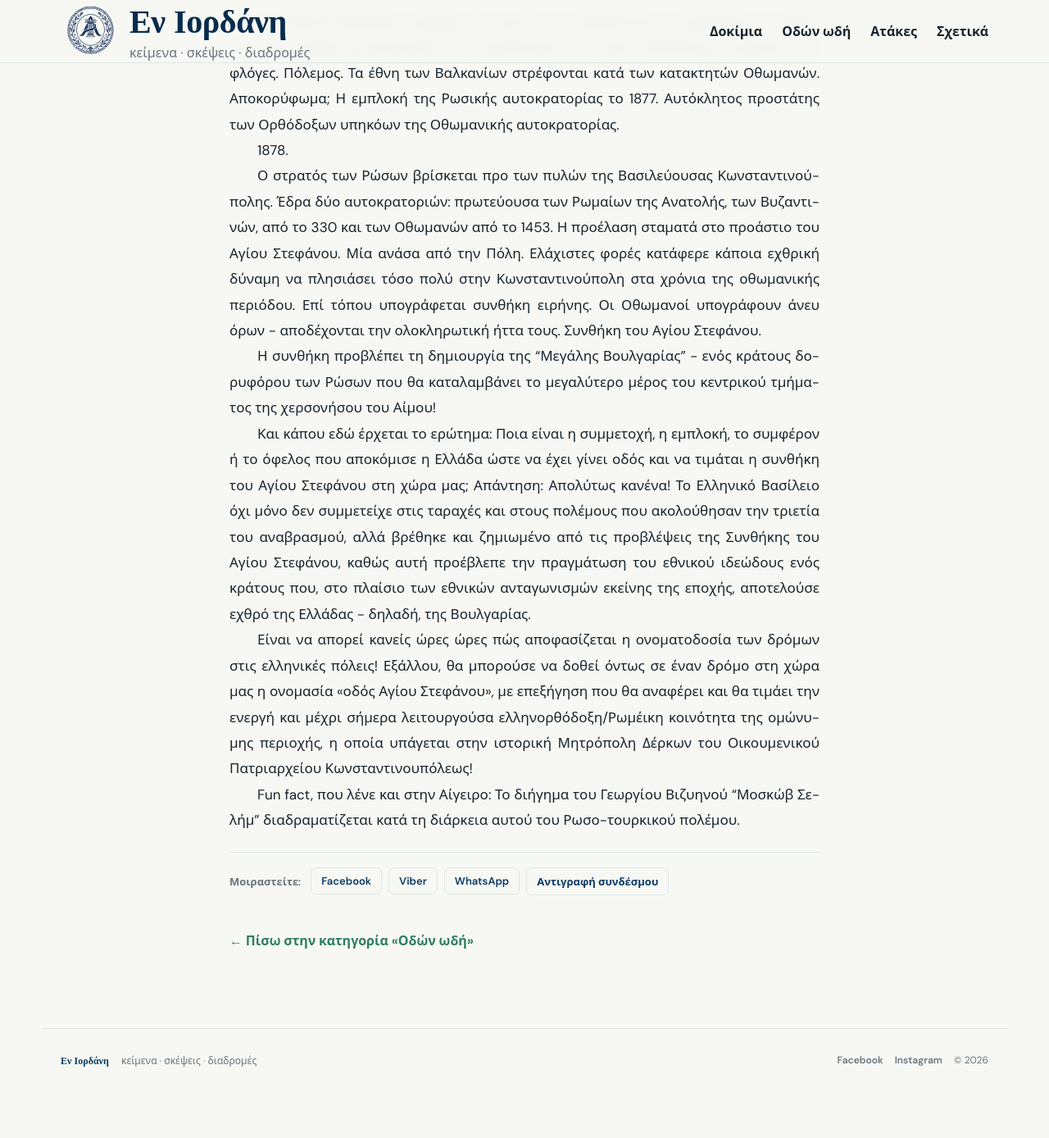
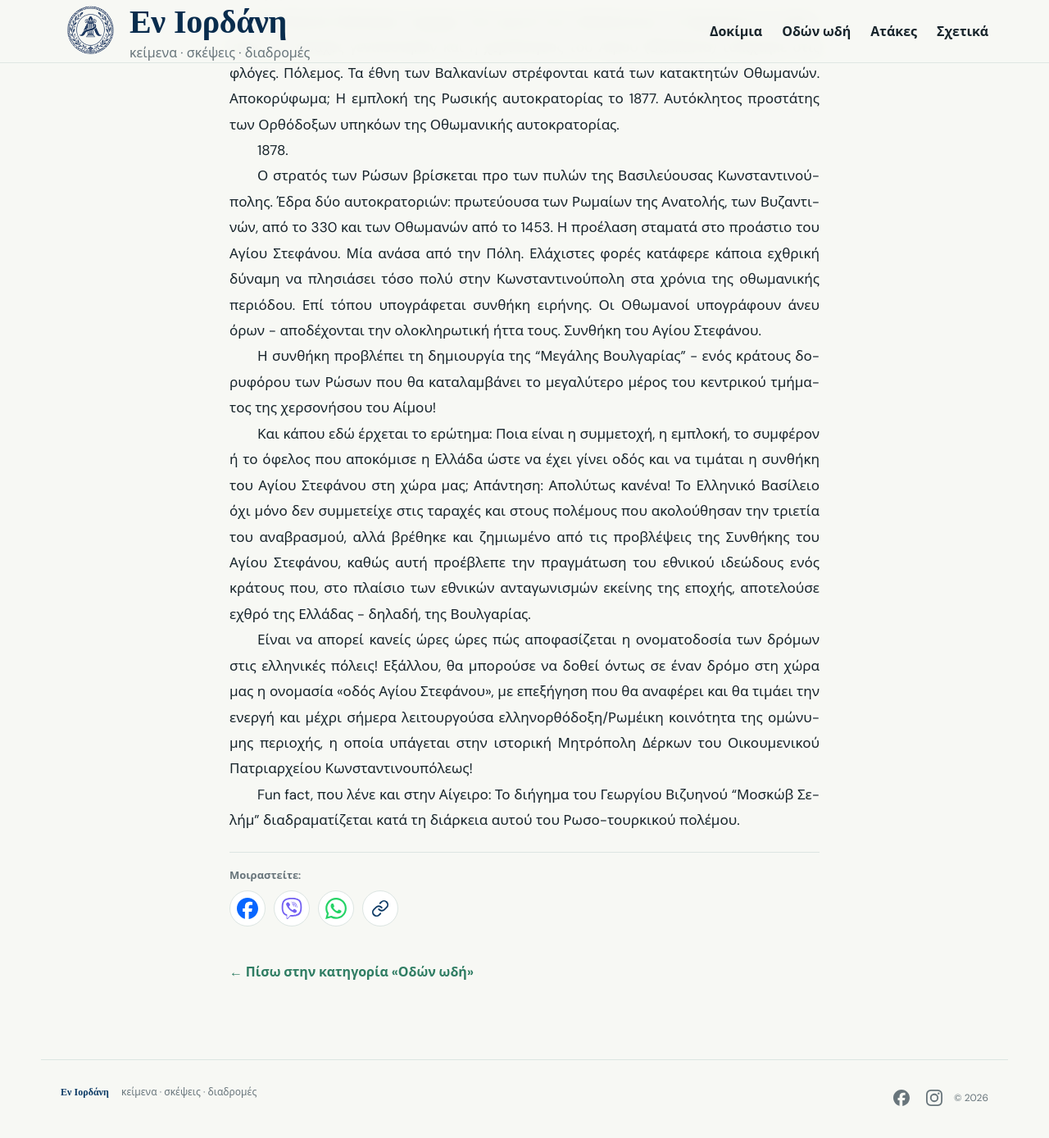
Before and after one commit to a-thrax/a-thrax.github.io, a Jekyll site: the page built from _posts/2026-10-28-odos-agiou-stefanou-komotini-nai-alla-giati.md, in a window 1280 px wide and 1400 px high, scrolled down 893 px. Shown: the top 1388 px of the window at 82% size. Built offline with Jekyll 4.4.1, drawn with Linux system fonts in a browser that asks for light colours; before the commit the page ends 2240 px from its top, so only the background shows below that.

Commit message:
Replace share and footer text links with icons
Share bar: brand-coloured Facebook/Viber/WhatsApp logos and native
share/copy icons in 44px circles, so the row fits on one line on
phones. Copy button only shows when the clipboard API is available
and swaps to a check icon instead of changing its text.

Footer: monochrome Facebook/Instagram icons, and the footer stacks
vertically below 520px.

Icons from Simple Icons (CC0) and Lucide (ISC), inlined via
_includes/icons.

Co-Authored-By: Claude Opus 5.5 <noreply@anthropic.com>

```diff
--- a/_includes/footer.html
+++ b/_includes/footer.html
@@ -5,7 +5,13 @@
     </div>
     <nav class="footer-social">
         {% for link in site.social.links %}{% unless link contains "TODO" %}
-        <a href="{{ link }}" target="_blank" rel="me noopener">{% if link contains "facebook" %}Facebook{% elsif link contains "instagram" %}Instagram{% else %}{{ link }}{% endif %}</a>
+        {% if link contains "facebook" %}
+        <a class="footer-icon" href="{{ link }}" target="_blank" rel="me noopener" aria-label="{{ site.title }} στο Facebook" title="Facebook">{% include icons/facebook.svg %}</a>
+        {% elsif link contains "instagram" %}
+        <a class="footer-icon" href="{{ link }}" target="_blank" rel="me noopener" aria-label="{{ site.title }} στο Instagram" title="Instagram">{% include icons/instagram.svg %}</a>
+        {% else %}
+        <a href="{{ link }}" target="_blank" rel="me noopener">{{ link }}</a>
+        {% endif %}
         {% endunless %}{% endfor %}
         <span>© <span>{{ site.time | date: "%Y" }}</span></span>
     </nav>
--- a/_includes/share.html
+++ b/_includes/share.html
@@ -2,9 +2,12 @@
 {% capture share_text %}{{ page.title }} {{ share_url }}{% endcapture %}
 <div class="share" data-title="{{ page.title | escape }}" data-url="{{ share_url }}">
   <span class="share-label">Μοιραστείτε:</span>
-  <button type="button" class="share-btn share-native" hidden>Κοινοποίηση</button>
-  <a class="share-btn" href="https://www.facebook.com/sharer/sharer.php?u={{ share_url | url_encode }}" target="_blank" rel="noopener">Facebook</a>
-  <a class="share-btn" href="viber://forward?text={{ share_text | url_encode | replace: "+", "%20" }}">Viber</a>
-  <a class="share-btn" href="https://wa.me/?text={{ share_text | url_encode | replace: "+", "%20" }}" target="_blank" rel="noopener">WhatsApp</a>
-  <button type="button" class="share-btn share-copy">Αντιγραφή συνδέσμου</button>
+  <div class="share-buttons" role="group" aria-label="Κοινοποίηση">
+    <button type="button" class="share-btn share-native" aria-label="Κοινοποίηση" title="Κοινοποίηση" hidden>{% include icons/share.svg %}</button>
+    <a class="share-btn share-btn--facebook" href="https://www.facebook.com/sharer/sharer.php?u={{ share_url | url_encode }}" target="_blank" rel="noopener noreferrer" aria-label="Κοινοποίηση στο Facebook" title="Facebook">{% include icons/facebook.svg %}</a>
+    <a class="share-btn share-btn--viber" href="viber://forward?text={{ share_text | url_encode | replace: "+", "%20" }}" aria-label="Κοινοποίηση στο Viber" title="Viber">{% include icons/viber.svg %}</a>
+    <a class="share-btn share-btn--whatsapp" href="https://wa.me/?text={{ share_text | url_encode | replace: "+", "%20" }}" target="_blank" rel="noopener noreferrer" aria-label="Κοινοποίηση στο WhatsApp" title="WhatsApp">{% include icons/whatsapp.svg %}</a>
+    <button type="button" class="share-btn share-copy" aria-label="Αντιγραφή συνδέσμου" title="Αντιγραφή συνδέσμου" hidden>{% include icons/link.svg %}{% include icons/check.svg %}</button>
+  </div>
+  <span class="share-status visually-hidden" role="status"></span>
 </div>
--- a/assets/css/style.css
+++ b/assets/css/style.css
@@ -273,21 +273,47 @@ h1 em { color:var(--green); font-weight:400; }
 .post-content figcaption { font-size: 14px; line-height: 1.5; color: var(--muted); font-style: italic; text-align: center; }
 .post .article-meta { margin-top: 10px; }
 
-.share { display:flex; flex-wrap:wrap; align-items:center; gap:8px; padding:18px 0; border-top:1px solid var(--line); }
-.share-label { color:var(--muted); font-size:13px; font-weight:600; margin-right:4px; }
+.share { display:flex; flex-direction:column; align-items:flex-start; gap:10px; padding:18px 0; border-top:1px solid var(--line); }
+.share-label { color:var(--muted); font-size:13px; font-weight:600; }
+.share-buttons { display:flex; flex-wrap:wrap; gap:10px; }
 .share-btn {
-  display:inline-block;
+  display:inline-flex;
+  align-items:center;
+  justify-content:center;
+  width:44px;
+  height:44px;
+  padding:0;
   border:1px solid var(--line);
-  background:transparent;
-  color:var(--blue);
-  padding:7px 12px;
-  border-radius:7px;
-  font-size:13px;
-  font-weight:600;
-  text-decoration:none;
+  border-radius:50%;
+  background:var(--paper);
+  color:var(--brand, var(--blue));
+  transition: transform .2s, box-shadow .2s;
 }
-.share-btn:hover { border-color:var(--green); color:var(--green); }
+.share-btn .icon { width:22px; height:22px; }
+.share-btn--facebook .icon, .share-btn--viber .icon, .share-btn--whatsapp .icon { width:26px; height:26px; }
+.share-btn--facebook { --brand:#0866FF; }
+.share-btn--viber { --brand:#7360F2; }
+.share-btn--whatsapp { --brand:#25D366; }
+@media (hover: hover) {
+  .share-btn:hover { transform:translateY(-2px); box-shadow:var(--shadow); }
+}
+.share-btn:focus-visible { outline:2px solid var(--blue); outline-offset:3px; }
 .share-btn[hidden] { display:none; }
+.share-copy .icon-check { display:none; }
+.share-copy.is-copied { color:var(--green); }
+.share-copy.is-copied .icon-link { display:none; }
+.share-copy.is-copied .icon-check { display:block; }
+.visually-hidden {
+  position:absolute;
+  width:1px;
+  height:1px;
+  margin:-1px;
+  padding:0;
+  overflow:hidden;
+  clip:rect(0 0 0 0);
+  white-space:nowrap;
+  border:0;
+}
 
 .video-wrapper {
   position: relative;
@@ -310,9 +336,13 @@ footer {
   border-top:1px solid var(--line); color:var(--muted); font-size:12px;
 }
 footer strong { color:var(--blue); font-family:"Libre Baskerville",serif; margin-right:12px; }
-.footer-social { display:flex; flex-wrap:wrap; align-items:center; gap:14px; }
+.footer-social { display:flex; flex-wrap:wrap; align-items:center; gap:8px; }
 .footer-social a { color:var(--muted); text-decoration:none; font-weight:600; }
 .footer-social a:hover { color:var(--green); }
+.footer-icon { display:inline-flex; align-items:center; justify-content:center; width:32px; height:32px; border-radius:50%; }
+.footer-icon .icon { width:20px; height:20px; }
+.footer-icon:focus-visible { color:var(--ink); outline:2px solid var(--blue); outline-offset:2px; }
+@media (hover: hover) { .footer-social .footer-icon:hover { color:var(--ink); } }
 
 @media (max-width: 900px) {
   .menu-btn { display:block; }
@@ -345,4 +375,5 @@ footer strong { color:var(--blue); font-family:"Libre Baskerville",serif; margin
   .brand strong { font-size:36px; }
   .section-heading { align-items:flex-start; flex-direction:column; }
   .home-top { padding-top:60px; }
+  footer { flex-direction:column; align-items:flex-start; gap:12px; padding-left:17px; padding-right:17px; }
 }
--- a/assets/js/script.js
+++ b/assets/js/script.js
@@ -18,12 +18,19 @@ document.addEventListener("DOMContentLoaded", () => {
       });
     }
     const copyBtn = share.querySelector(".share-copy");
-    copyBtn.addEventListener("click", () => {
-      navigator.clipboard.writeText(url).then(() => {
-        const label = copyBtn.textContent;
-        copyBtn.textContent = "Αντιγράφηκε!";
-        setTimeout(() => { copyBtn.textContent = label; }, 2000);
+    const status = share.querySelector(".share-status");
+    if (navigator.clipboard) {
+      copyBtn.hidden = false;
+      copyBtn.addEventListener("click", () => {
+        navigator.clipboard.writeText(url).then(() => {
+          copyBtn.classList.add("is-copied");
+          status.textContent = "Ο σύνδεσμος αντιγράφηκε";
+          setTimeout(() => {
+            copyBtn.classList.remove("is-copied");
+            status.textContent = "";
+          }, 2000);
+        }).catch(() => {});
       });
-    });
+    }
   }
 });
```
Also changed, not shown: _includes/icons/check.svg (added), _includes/icons/facebook.svg (added), _includes/icons/instagram.svg (added), _includes/icons/link.svg (added), _includes/icons/share.svg (added), _includes/icons/viber.svg (added), _includes/icons/whatsapp.svg (added).
